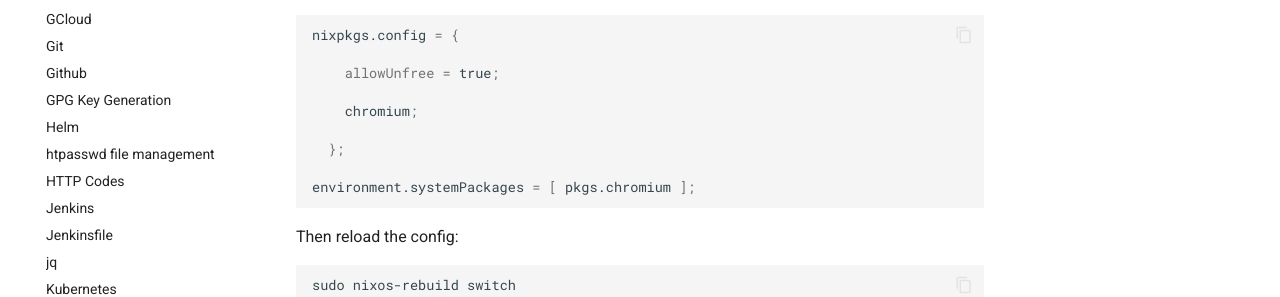
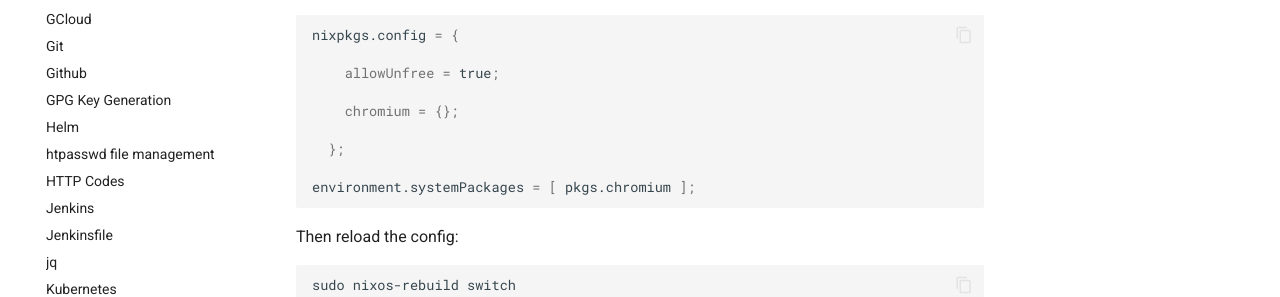
Before and after one commit to woernfl/cheatsheets, an MkDocs documentation site: the page built from docs/nix.md, in a window 1280 px wide. Shown: the part 388-685 px from the top of the page. Built offline with MkDocs 1.6.1 and Material for MkDocs 9.7.7, drawn with Linux system fonts in a browser that asks for light colours; comment, search, counter and statistics services are not loaded.

Commit message:
Update nix.md

```diff
--- a/docs/nix.md
+++ b/docs/nix.md
@@ -15,7 +15,7 @@ nixpkgs.config = {
 
     allowUnfree = true;
 
-    chromium;
+    chromium = {};
 
   };
 
```
